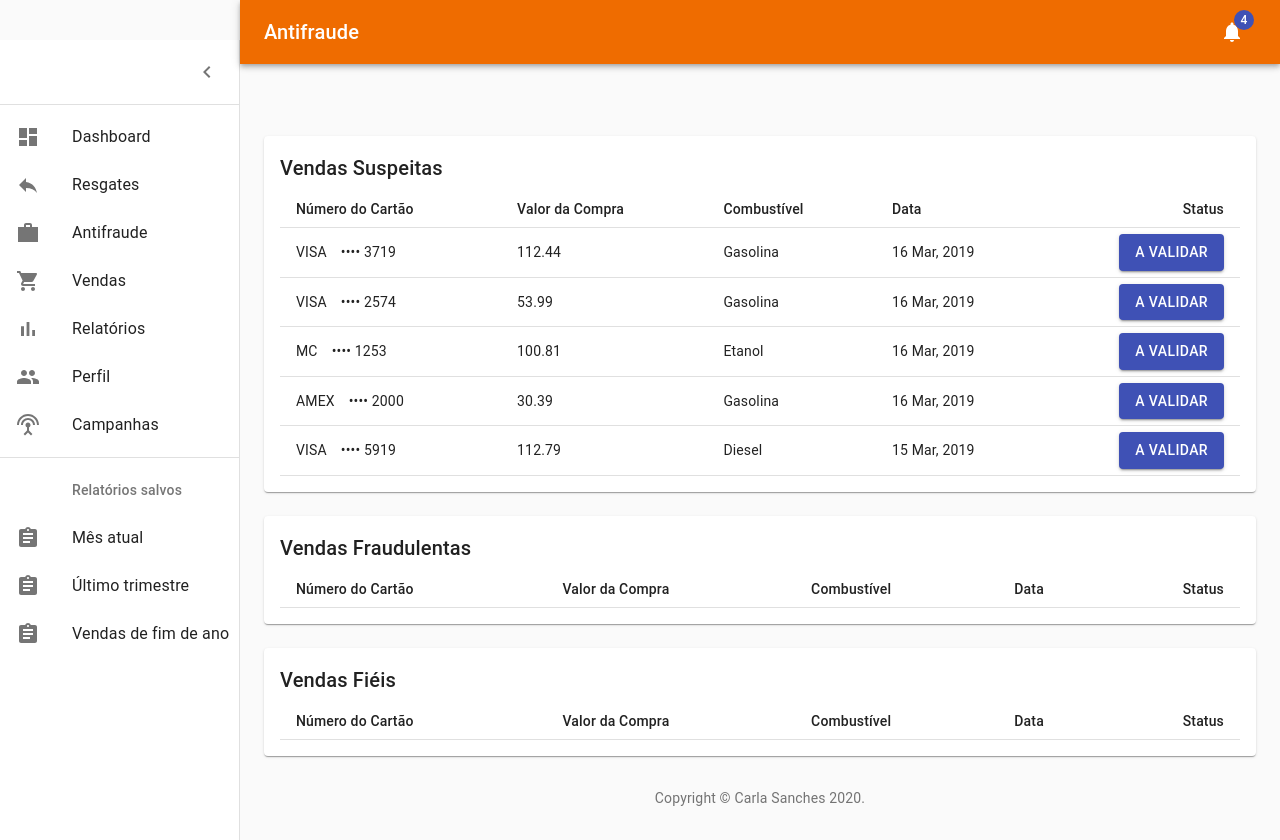
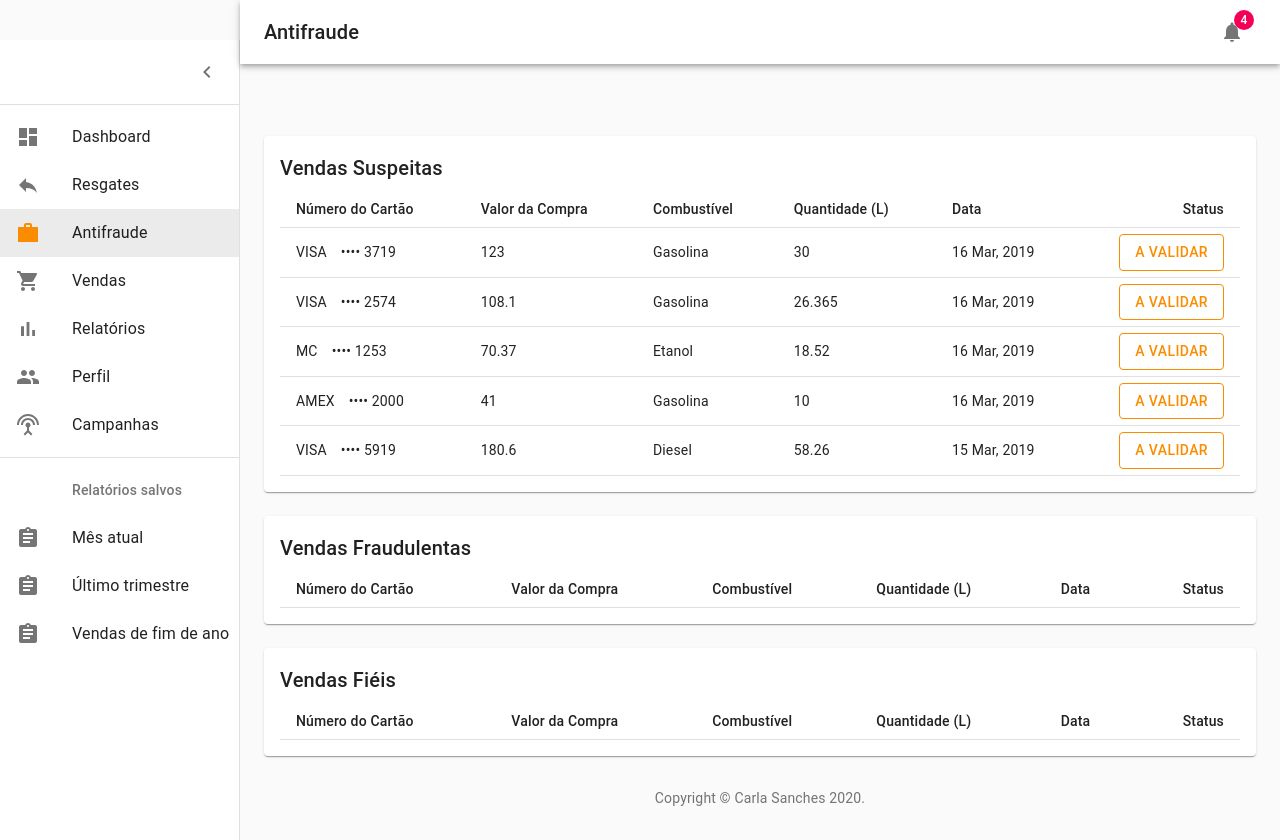
Before and after one commit to lcsouzamenezes/antifraude-1, a React (Create React App) app: page / in a window 1280 px wide. Built offline with nearby package versions, Linux system fonts and the light colour scheme.

Commit message:
Algumas mudanças visuais

```diff
--- a/src/Modal.js
+++ b/src/Modal.js
@@ -5,6 +5,7 @@ import Modal from '@material-ui/core/Modal';
 import Backdrop from '@material-ui/core/Backdrop';
 import Fade from '@material-ui/core/Fade';
 import TextField from '@material-ui/core/TextField';
+import orange from '@material-ui/core/colors/orange'
 
 const useStyles = makeStyles(theme => ({
   modal: {
@@ -21,6 +22,10 @@ const useStyles = makeStyles(theme => ({
   },
   button: {
     margin: 15,
+  },
+  modalButton: {
+    color: orange[600],
+    borderColor: orange[600],
   },
   root: {
     '& .MuiTextField-root': {
@@ -54,7 +59,7 @@ export default function AnimatedModal(props) {
 
   return (
       <div>
-          <Button variant="contained" color="primary" onClick={handleOpen}>
+          <Button variant="outlined" onClick={handleOpen} className={classes.modalButton}>
               A validar
           </Button>
 
--- a/src/dashboard/Dashboard.js
+++ b/src/dashboard/Dashboard.js
@@ -23,7 +23,6 @@ import Chart from './Chart';
 import Deposits from './Deposits';
 import Orders from './Orders';
 import orange from '@material-ui/core/colors/orange'
-import blue from '@material-ui/core/colors/blue'
 
 function Copyright() {
   return (
@@ -60,7 +59,7 @@ const useStyles = makeStyles(theme => ({
       easing: theme.transitions.easing.sharp,
       duration: theme.transitions.duration.leavingScreen,
     }),
-    background: orange[800],
+    background: 'white',
   },
   appBarShift: {
     marginLeft: drawerWidth,
@@ -72,7 +71,7 @@ const useStyles = makeStyles(theme => ({
   },
   menuButton: {
     marginRight: 36,
-
+    color: 'black',
   },
   menuButtonHidden: {
     display: 'none',
@@ -139,18 +138,18 @@ export default function Dashboard() {
         <Toolbar className={classes.toolbar}>
           <IconButton
             edge="start"
-            color="inherit"
+            style={{color: orange[600]}}
             aria-label="open drawer"
             onClick={handleDrawerOpen}
             className={clsx(classes.menuButton, open && classes.menuButtonHidden)}
           >
             <MenuIcon />
           </IconButton>
-          <Typography component="h1" variant="h6" color="inherit" noWrap className={classes.title}>
+          <Typography component="h1" variant="h6" color="textPrimary" noWrap className={classes.title}>
             Antifraude
           </Typography>
-          <IconButton color="inherit">
-            <Badge badgeContent={4} color="primary">
+          <IconButton color="black">
+            <Badge badgeContent={4} color={"secondary"}>
               <NotificationsIcon />
             </Badge>
           </IconButton>
--- a/src/dashboard/Orders.js
+++ b/src/dashboard/Orders.js
@@ -7,8 +7,8 @@ import Grid from '@material-ui/core/Grid';
 import Paper from '@material-ui/core/Paper';
 
 // Generate Order Data
-function createData( id, cartao, valor, combustivel, data, status){
-  return {id, cartao, valor, combustivel, data, status};
+function createData( id, cartao, valor, combustivel, quantidade, data, status){
+  return {id, cartao, valor, combustivel, quantidade, data, status};
 }
 
 function preventDefault(event) {
@@ -31,11 +31,11 @@ export default function Orders() {
 
   //Arrays de vendas são criados aqui para facilitar a manipulação de seus estados.
   const [suspeitas, setSuspeitas] = React.useState([
-    createData(0, 'VISA ⠀•••• 3719', 112.44, 'Gasolina', '16 Mar, 2019', 0),
-    createData(1, 'VISA ⠀•••• 2574', 53.99, 'Gasolina', '16 Mar, 2019', 0),
-    createData(2, 'MC   ⠀•••• 1253', 100.81, 'Etanol'  , '16 Mar, 2019', 0),
-    createData(3, 'AMEX ⠀•••• 2000', 30.39, 'Gasolina', '16 Mar, 2019', 0),
-    createData(4, 'VISA ⠀•••• 5919', 112.79, 'Diesel'  , '15 Mar, 2019', 0),
+    createData(0, 'VISA ⠀•••• 3719', 123.0, 'Gasolina', 30.0, '16 Mar, 2019', 0),
+    createData(1, 'VISA ⠀•••• 2574', 108.10, 'Gasolina', 26.365, '16 Mar, 2019', 0),
+    createData(2, 'MC   ⠀•••• 1253', 70.37, 'Etanol'  , 18.52 , '16 Mar, 2019', 0),
+    createData(3, 'AMEX ⠀•••• 2000', 41.0, 'Gasolina', 10.0, '16 Mar, 2019', 0),
+    createData(4, 'VISA ⠀•••• 5919', 180.60, 'Diesel' , 58.26,'15 Mar, 2019', 0),
   ]);
 
   const [fieis, setFieis] = React.useState([]);
--- a/src/dashboard/Table.js
+++ b/src/dashboard/Table.js
@@ -21,6 +21,7 @@ export default function TabelaVendas(props){
             <TableCell>Número do Cartão</TableCell>
             <TableCell>Valor da Compra</TableCell>
             <TableCell>Combustível</TableCell>
+            <TableCell>Quantidade (L)</TableCell>
             <TableCell>Data</TableCell>
             <TableCell align="right">Status</TableCell>
           </TableRow>
@@ -31,6 +32,7 @@ export default function TabelaVendas(props){
               <TableCell>{row.cartao}</TableCell>
               <TableCell>{row.valor}</TableCell>
               <TableCell>{row.combustivel}</TableCell>
+              <TableCell>{row.quantidade}</TableCell>
               <TableCell>{row.data}</TableCell>
               {/* Modal recebe a função que controla o status da venda*/}
               <TableCell align="right">{row.status === 0 ? <Modal statusVenda = {props.statusVenda} mId = {row} vendas = {rows}/> : 'Venda validada'}</TableCell>
--- a/src/dashboard/listItems.js
+++ b/src/dashboard/listItems.js
@@ -11,8 +11,10 @@ import ResgatesIcon from '@material-ui/icons/ReplySharp'
 import AntifraudeIcon from '@material-ui/icons/WorkSharp'
 import CampanhasIcon from '@material-ui/icons/SettingsInputAntennaSharp';
 import AssignmentIcon from '@material-ui/icons/Assignment';
+import orange from '@material-ui/core/colors/orange';
 
 export const mainListItems = (
+
   <div>
     <ListItem button>
       <ListItemIcon>
@@ -26,8 +28,8 @@ export const mainListItems = (
       </ListItemIcon>
       <ListItemText primary="Resgates" />
     </ListItem>
-    <ListItem button>
-      <ListItemIcon>
+    <ListItem button selected="true" >
+      <ListItemIcon style={{color: orange[600]}}>
         <AntifraudeIcon />
       </ListItemIcon>
       <ListItemText primary="Antifraude" />
```
